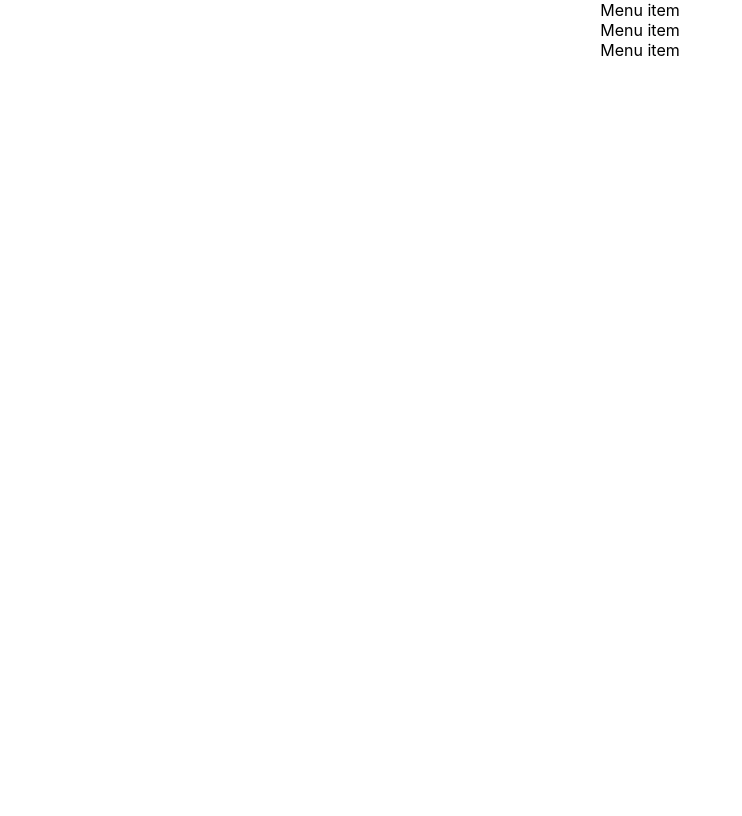
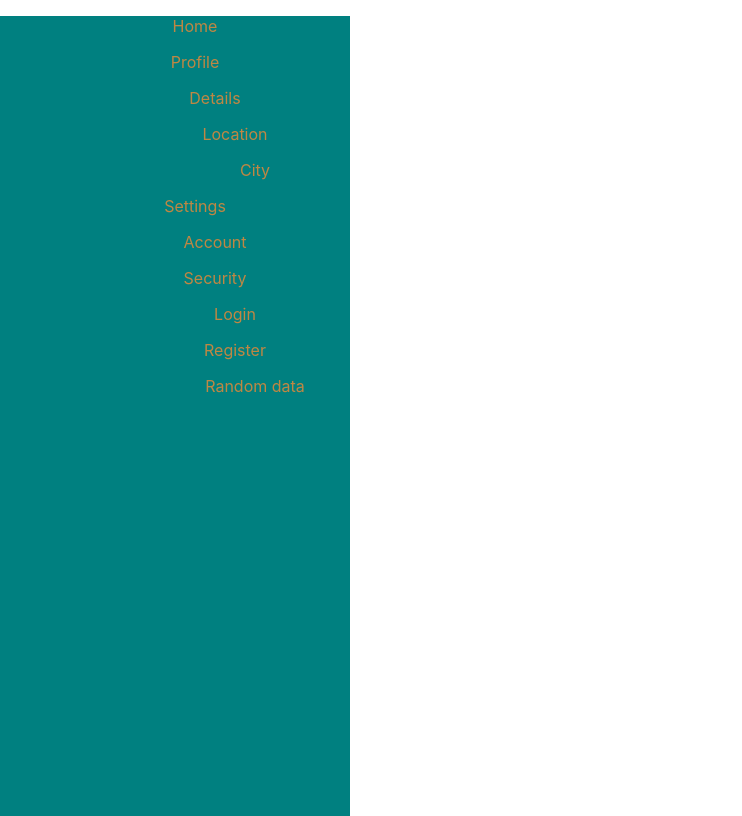
Before and after one commit to tetyanago2023/react_tree_view, a React (Create React App) app: page / in a window 1280 px wide. Shown: the whole page, without its empty margins (0-742 px from the left). Built offline with nearby package versions, Linux system fonts and the light colour scheme; the HTML template or start-up script is replaced by a standard one.

Commit message:
TreeView stuff implementation was continued

```diff
--- a/src/components/tree-view/index.jsx
+++ b/src/components/tree-view/index.jsx
@@ -1,4 +1,5 @@
 import MenuList from "./menu-list";
+import './styles.css'
 
 export default function TreeView ( { menus = [] }) {
 
--- a/src/components/tree-view/menu-item.jsx
+++ b/src/components/tree-view/menu-item.jsx
@@ -1,8 +1,16 @@
 import React from 'react';
+import MenuList from "./menu-list";
 
 function MenuItem({ item }) {
     return (
-        <div>Menu item</div>
+        <li>
+            <p>{ item.label }</p>
+            {
+                item && item.children && item.children.length  > 0
+                    ? (<MenuList list={item.children} />)
+                    : null
+            }
+        </li>
     );
 }
 
--- a/src/components/tree-view/menu-list.jsx
+++ b/src/components/tree-view/menu-list.jsx
@@ -3,13 +3,13 @@ import MenuItem from "./menu-item";
 
 function MenuList({ list = []}) {
     return (
-        <div className={"menu-lest-container"}>
+        <ul className={"menu-list-container"}>
             {
                 list && list.length > 0
-                    ? list.map(listItem => <MenuItem item = {listItem}/>)
+                    ? list.map((listItem, index) => <MenuItem key={index} item = {listItem} />)
                     : null
             }
-        </div>
+        </ul>
     );
 }
 
--- a/src/components/tree-view/styles.css
+++ b/src/components/tree-view/styles.css
@@ -1,7 +1,8 @@
 .tree-view-container {
     min-height: 100vh;
     width: 350px;
-    background: rgb(0, 71, 110);
+    background: #008080;
+    color: #bf8743;
 }
 
 .menu-item{
@@ -9,7 +10,7 @@
     align-items: center;
     gap: 20px;
     cursor: pointer;
-    color: #fff;
+    color: #bf8743;
 }
 
 .menu-list-container {
```
